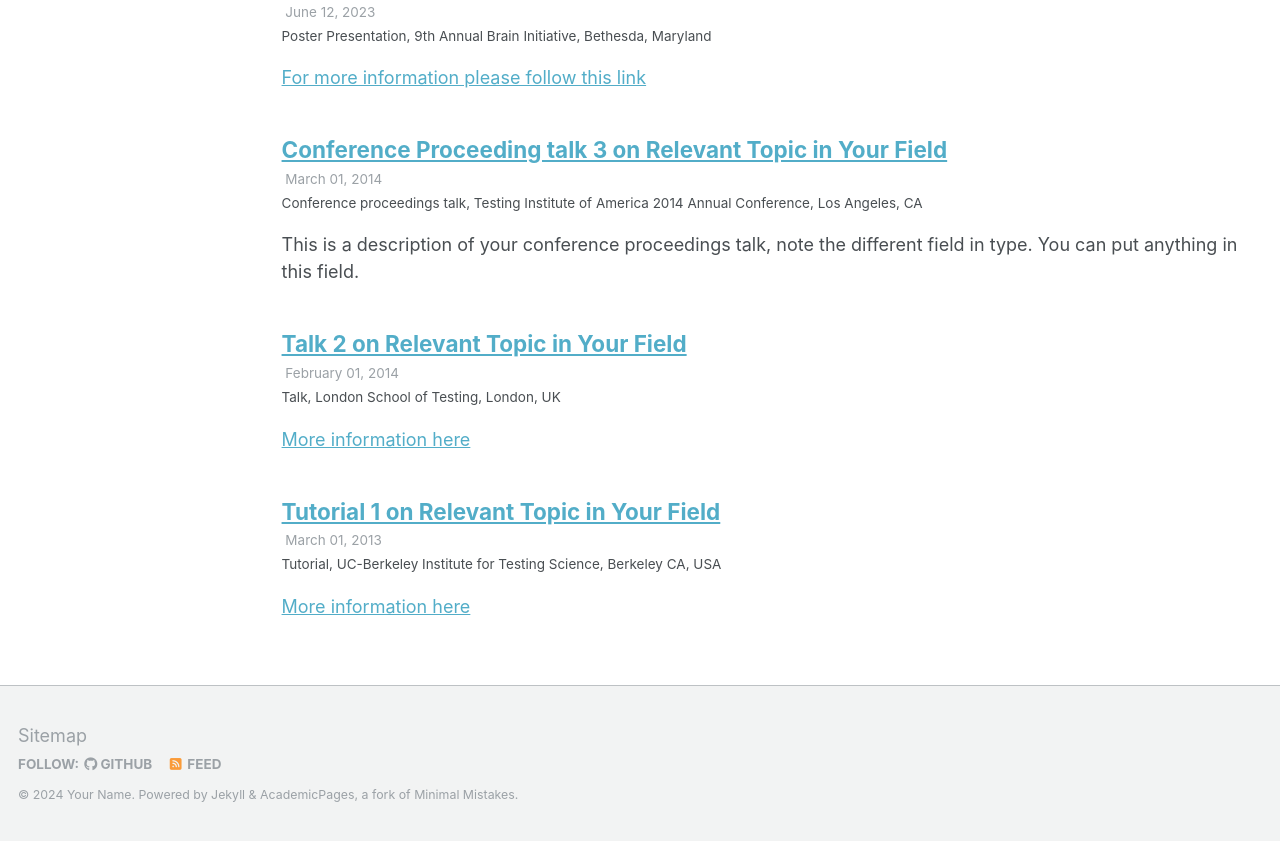
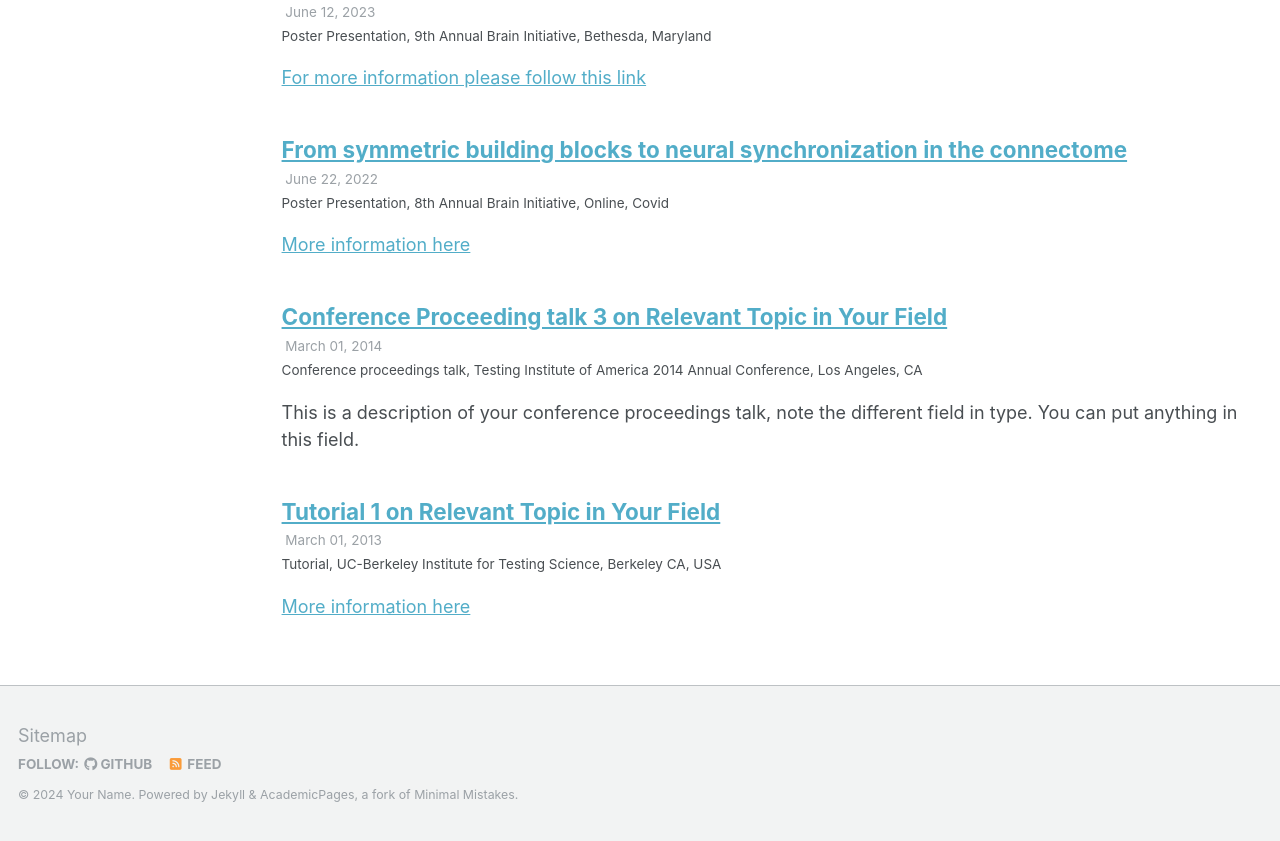
Before and after one commit to kryogenica/CV, a Jekyll site: the page built from _pages/talks.html, in a window 1280 px wide, cut to the strip 222-1063 px from the top of the page. Built offline with Jekyll 4.4.1, drawn with Linux system fonts in a browser that asks for light colours.

Commit message:
Update 2014-02-01-talk-2.md

```diff
--- a/_talks/2014-02-01-talk-2.md
+++ b/_talks/2014-02-01-talk-2.md
@@ -1,13 +1,11 @@
 ---
-title: "Talk 2 on Relevant Topic in Your Field"
+title: "From symmetric building blocks to neural synchronization in the connectome"
 collection: talks
-type: "Talk"
+type: "Poster Presentation"
 permalink: /talks/2014-02-01-talk-2
-venue: "London School of Testing"
-date: 2014-02-01
-location: "London, UK"
+venue: "8th Annual Brain Initiative"
+date: 2022-06-22
+location: "Online, Covid"
 ---
 
-[More information here](http://example2.com)
-
-This is a description of your talk, which is a markdown files that can be all markdown-ified like any other post. Yay markdown!
+[More information here](https://www.linkedin.com/in/bryantavila/details/education/1635536171947/single-media-viewer/?profileId=ACoAABBfyqIB10CIMlxw94u-1rHz3GXrKakQrbw)
```
